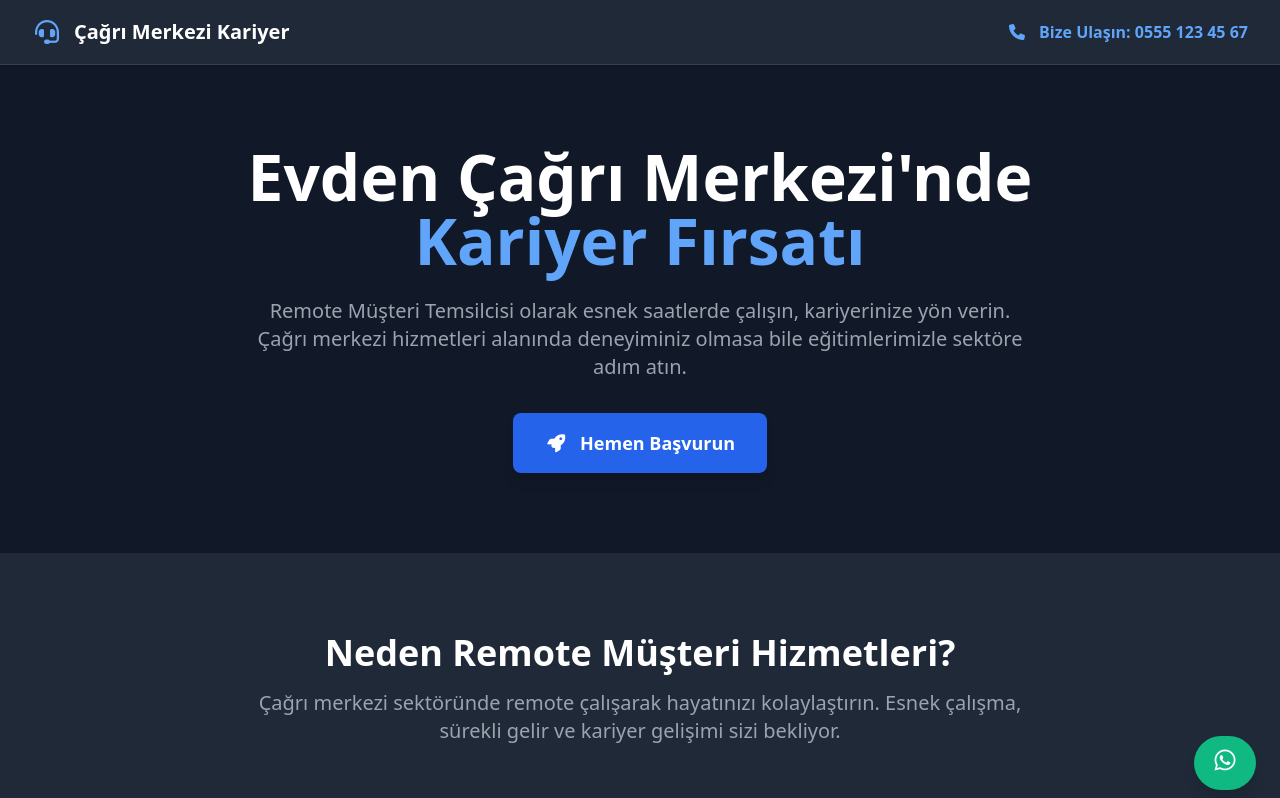
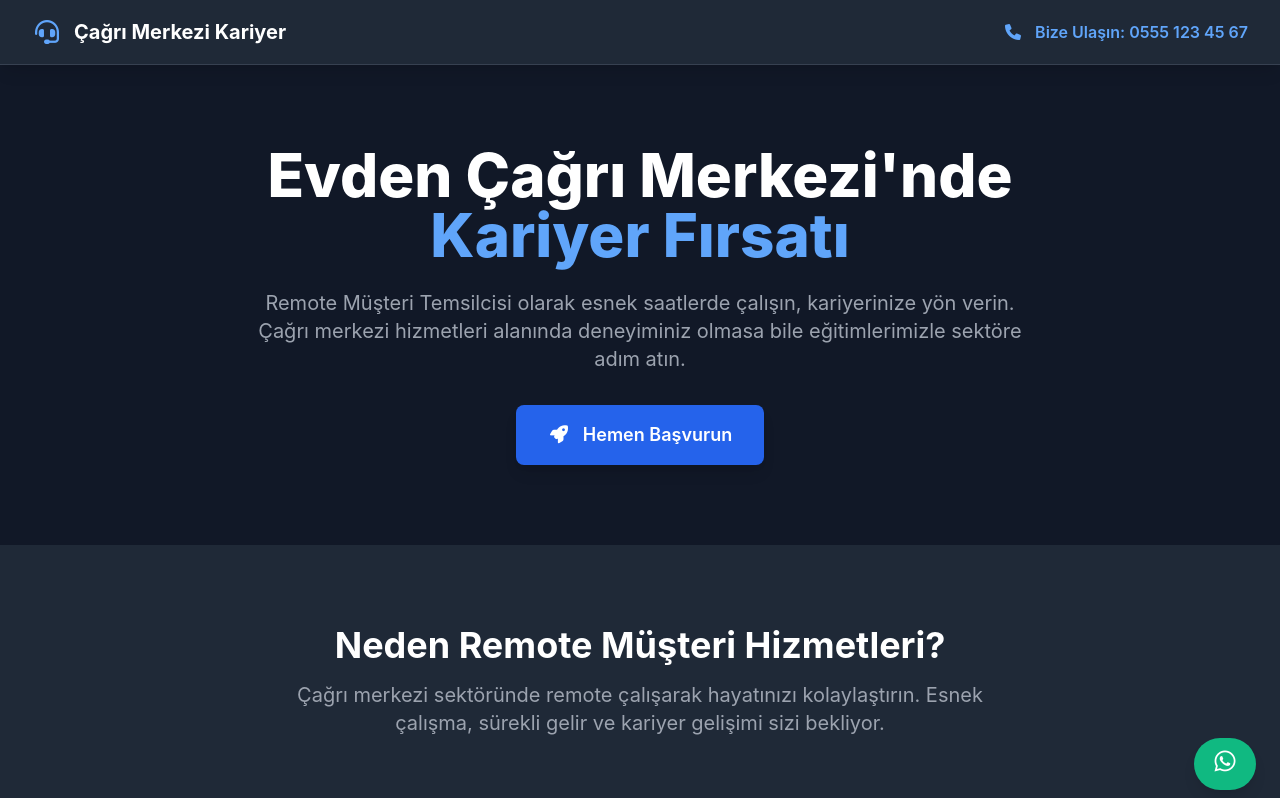
Before and after one commit to BegiNius/freelancecallcenter, a plain HTML site: page index.html in a window 1280 px wide. Shown: the top 798 px of the page. Drawn offline with nearby package versions, Linux system fonts and the light colour scheme.

Commit message:
Update index.html

```diff
--- a/index.html
+++ b/index.html
@@ -5,84 +5,52 @@
     <meta name="viewport" content="width=device-width, initial-scale=1.0">
     <title>Çağrı Merkezi Kariyer | Evden Çalışma Fırsatları</title>
 
-    <!-- ===== PERFORMANS OPTİMİZASYONU: KRİTİK CSS NİHAİ VERSİYON ===== -->
+    <!-- ===== PERFORMANS OPTİMİZASYONU: LCP ÇÖZÜMÜ ===== -->
 
-    <!-- Yazı tipi dosyaları her zaman önceden yüklenir -->
+    <!-- CSS Dosyaları Senkron Yükleniyor (CLS Sorununu Çözmek İçin) -->
+    <link rel="stylesheet" href="https://cdn.jsdelivr.net/npm/tailwindcss@2.2.19/dist/tailwind.min.css">
+    <link rel="stylesheet" href="https://cdnjs.cloudflare.com/ajax/libs/font-awesome/6.0.0/css/all.min.css">
+
+    <!-- İkon yazı tipi dosyaları hız için önceden yüklenir -->
     <link rel="preload" href="https://cdnjs.cloudflare.com/ajax/libs/font-awesome/6.0.0/webfonts/fa-solid-900.woff2" as="font" type="font/woff2" crossorigin>
     <link rel="preload" href="https://cdnjs.cloudflare.com/ajax/libs/font-awesome/6.0.0/webfonts/fa-brands-400.woff2" as="font" type="font/woff2" crossorigin>
 
-    <!-- Büyük CSS dosyaları erteleyerek (asenkron) yüklenir -->
-    <link rel="preload" href="https://cdn.jsdelivr.net/npm/tailwindcss@2.2.19/dist/tailwind.min.css" as="style" onload="this.onload=null;this.rel='stylesheet'">
-    <noscript><link rel="stylesheet" href="https://cdn.jsdelivr.net/npm/tailwindcss@2.2.19/dist/tailwind.min.css"></noscript>
+    <style>
+        /* LCP GECİKMESİNİ ÇÖZMEK İÇİN SİSTEM YAZI TİPİ TANIMLAMASI */
+        body {
+            font-family: -apple-system, BlinkMacSystemFont, "Segoe UI", Roboto, Helvetica, Arial, sans-serif, "Apple Color Emoji", "Segoe UI Emoji", "Segoe UI Symbol";
+        }
 
-    <link rel="preload" href="https://cdnjs.cloudflare.com/ajax/libs/font-awesome/6.0.0/css/all.min.css" as="style" onload="this.onload=null;this.rel='stylesheet'">
-    <noscript><link rel="stylesheet" href="https://cdnjs.cloudflare.com/ajax/libs/font-awesome/6.0.0/css/all.min.css"></noscript>
+        /* İkonların yüklenirken kayma yapmaması için yedek kural */
+        .fas, .fab {
+            display: inline-block;
+            width: 1.25em;
+            text-align: center;
+        }
 
-    <style>
-        /* --- KRİTİK CSS BAŞLANGICI --- */
-        /* Sayfanın ilk açılışta kaymasını ve stil bozukluğunu engelleyen en temel stiller */
-
-        /* Genel Resetleme ve Temel Stiller */
-        body { margin: 0; background-color: #111827; color: #D1D5DB; font-family: ui-sans-serif, system-ui, -apple-system, BlinkMacSystemFont, "Segoe UI", Roboto, "Helvetica Neue", Arial, "Noto Sans", sans-serif, "Apple Color Emoji", "Segoe UI Emoji", "Segoe UI Symbol", "Noto Color Emoji"; }
-        html { scroll-behavior: smooth; line-height: 1.5; }
-        a { color: inherit; text-decoration: inherit; }
-
-        /* CLS önlemek için ikonlara sabit genişlik */
-        .fas, .fab { display: inline-block; width: 1.25em; text-align: center; }
-
-        /* Container Stilleri */
-        .max-w-7xl { max-width: 80rem; margin-left: auto; margin-right: auto; padding-left: 1rem; padding-right: 1rem; }
-        @media (min-width: 640px) { .sm\:px-6 { padding-left: 1.5rem; padding-right: 1.5rem; } }
-        @media (min-width: 1024px) { .lg\:px-8 { padding-left: 2rem; padding-right: 2rem; } }
-
-        /* Flexbox ve Hizalama */
-        .flex { display: flex; }
-        .items-center { align-items: center; }
-        .justify-between { justify-content: space-between; }
-        .justify-center { justify-content: center; }
-
-        /* Header Stilleri */
-        header { position: sticky; top: 0; z-index: 50; background-color: #1F2937; box-shadow: 0 1px 3px 0 rgba(0,0,0,.1), 0 1px 2px 0 rgba(0,0,0,.06); border-bottom: 1px solid #374151; }
-        .h-16 { height: 4rem; }
-
-        /* Hero Section Stilleri */
-        .relative { position: relative; }
-        .bg-gray-900 { background-color: #111827; }
-        .py-20 { padding-top: 5rem; padding-bottom: 5rem; }
-        .overflow-hidden { overflow: hidden; }
-        .text-center { text-align: center; }
-        .text-white { color: #ffffff; }
-        .text-blue-400 { color: #60A5FA; }
-        .font-bold { font-weight: 700; }
-        .font-extrabold { font-weight: 800; }
-        .font-semibold { font-weight: 600; }
-        .text-xl { font-size: 1.25rem; line-height: 1.75rem; }
-        .text-2xl { font-size: 1.5rem; line-height: 2rem; }
-        .text-4xl { font-size: 2.25rem; line-height: 2.5rem; }
-        @media (min-width: 768px) { .md\:text-6xl { font-size: 4rem; line-height: 1; } }
-        .mb-6 { margin-bottom: 1.5rem; }
-        .mb-8 { margin-bottom: 2rem; }
-        .mr-2 { margin-right: 0.5rem; }
-        .mr-3 { margin-right: 0.75rem; }
-        .max-w-3xl { max-width: 48rem; }
-        .mx-auto { margin-left: auto; margin-right: auto; }
-        .text-gray-400 { color: #9CA3AF; }
-
-        /* Buton Stilleri */
-        .rounded-lg, .rounded-button { border-radius: 0.5rem; }
-        .bg-blue-600 { background-color: #2563EB; }
-        .px-8 { padding-left: 2rem; padding-right: 2rem; }
-        .py-4 { padding-top: 1rem; padding-bottom: 1rem; }
-        .text-lg { font-size: 1.125rem; line-height: 1.75rem; }
-        .whitespace-nowrap { white-space: nowrap; }
-        .cursor-pointer { cursor: pointer; }
-        .shadow-lg { box-shadow: 0 10px 15px -3px rgba(0,0,0,.1), 0 4px 6px -2px rgba(0,0,0,.05); }
-
-        /* --- KRİTİK CSS BİTİŞİ --- */
-
-        /* Geri kalan genel stiller */
+        /* Diğer Custom Stiller */
+        html { scroll-behavior: smooth; }
+        body { min-height: 1024px; }
+        .rounded-button { border-radius: 8px !important; }
+        .rotate-180 { transform: rotate(180deg); }
+        .prose { line-height: 1.6; color: #D1D5DB; }
+        .prose h2, .prose h3 { color: #F9FAFB; margin-top: 2rem; margin-bottom: 1rem; }
+        .prose p, .prose ul, .prose li, .prose a { color: #D1D5DB; margin-bottom: 1rem; }
+        .prose a { text-decoration: underline; color: #60A5FA; }
+        .prose a:hover { color: #93C5FD; }
+        .cta-button { transition: transform 0.2s ease, box-shadow 0.2s ease; }
         .cta-button:hover { transform: translateY(-2px); }
-        .sr-only { position: absolute; width: 1px; height: 1px; padding: 0; margin: -1px; overflow: hidden; clip: rect(0, 0, 0, 0); white-space: nowrap; border-width: 0; }
+        .sr-only {
+            position: absolute;
+            width: 1px;
+            height: 1px;
+            padding: 0;
+            margin: -1px;
+            overflow: hidden;
+            clip: rect(0, 0, 0, 0);
+            white-space: nowrap;
+            border-width: 0;
+        }
     </style>
     <!-- ===== PERFORMANS OPTİMİZASYONLARI BİTİŞ ===== -->
 
@@ -91,7 +59,7 @@
 
 <div class="min-h-screen">
     <!-- Header -->
-    <header>
+    <header class="bg-gray-800 shadow-lg sticky top-0 z-50 border-b border-gray-700">
         <div class="max-w-7xl mx-auto px-4 sm:px-6 lg:px-8">
             <div class="flex justify-between items-center h-16">
                 <div class="flex items-center">
```
